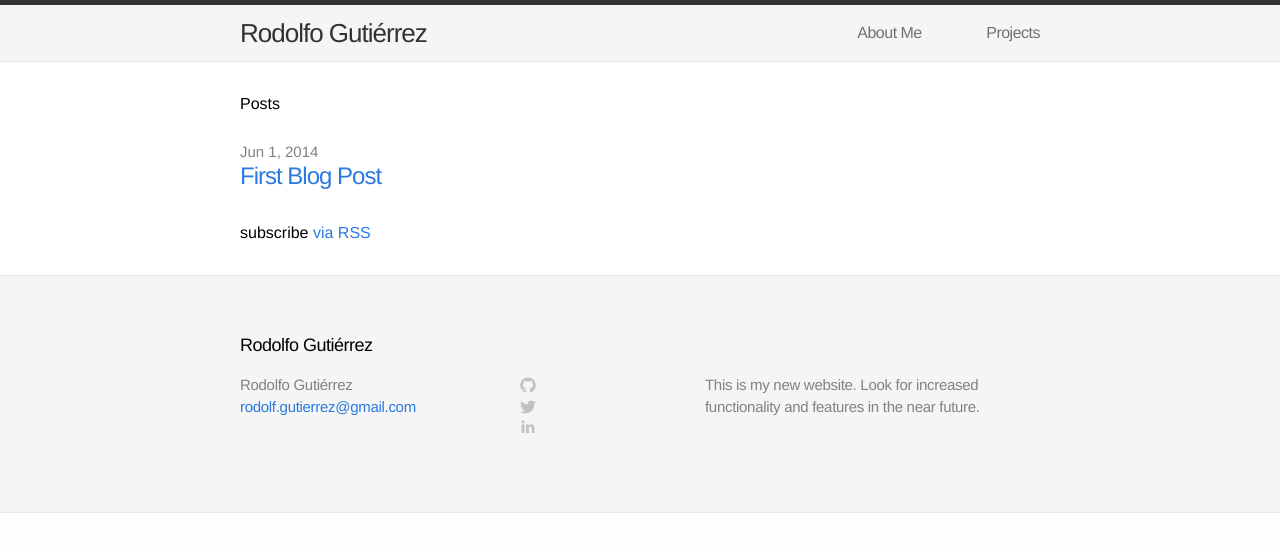
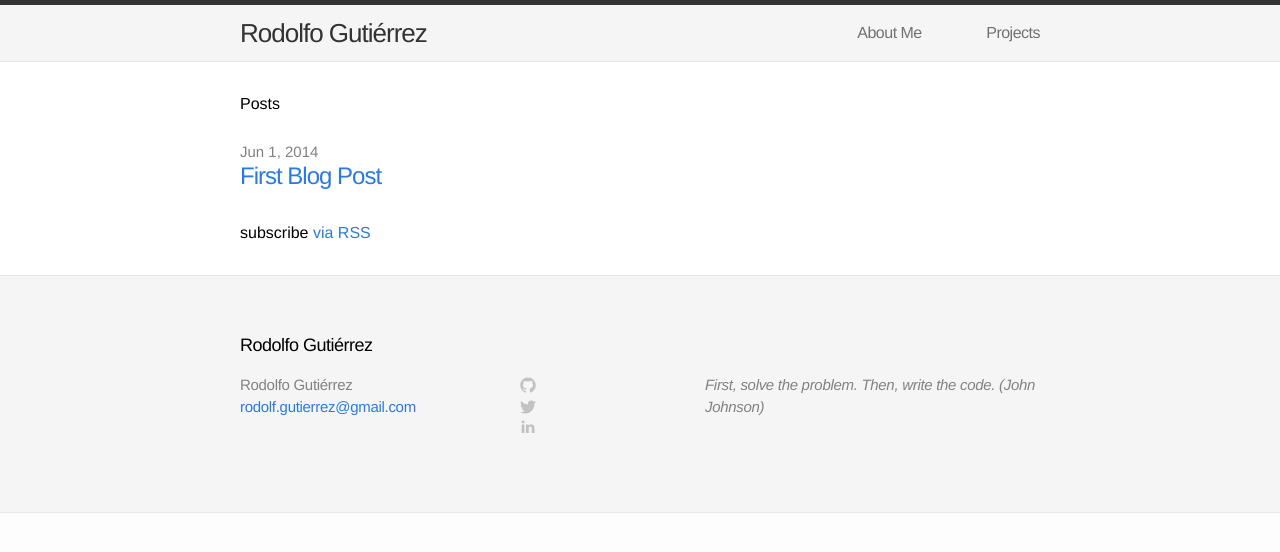
Before and after one commit to gutzrodolfo/arwedding.love, a Jekyll site: the page built from index.html, in a window 1280 px wide. Shown: the top 552 px of the page. Built offline with Jekyll 4.4.1, drawn with Linux system fonts in a browser that asks for light colours.

Commit message:
footer updated

```diff
--- a/_config.yml
+++ b/_config.yml
@@ -1,9 +1,11 @@
 # Site settings
 title: Rodolfo Gutiérrez
 email: rodolf.gutierrez@gmail.com
-description: "This is my new website. Look for increased functionality and features in the near future."
+description: "First, solve the problem. Then, write the code. (John Johnson)"
 baseurl: ""
 url: ""
+sdl: "https://www.libsdl.org"
+
 
 # Build settings
 markdown: kramdown
--- a/_includes/footer.html
+++ b/_includes/footer.html
@@ -70,7 +70,7 @@
     </div>
 
     <div class="footer-col-3 column">
-      <p class="text">{{ site.description }}</p>
+      <p class="text"> <i> {{ site.description }} </i> </p>
     </div>
 
   </div>
```
